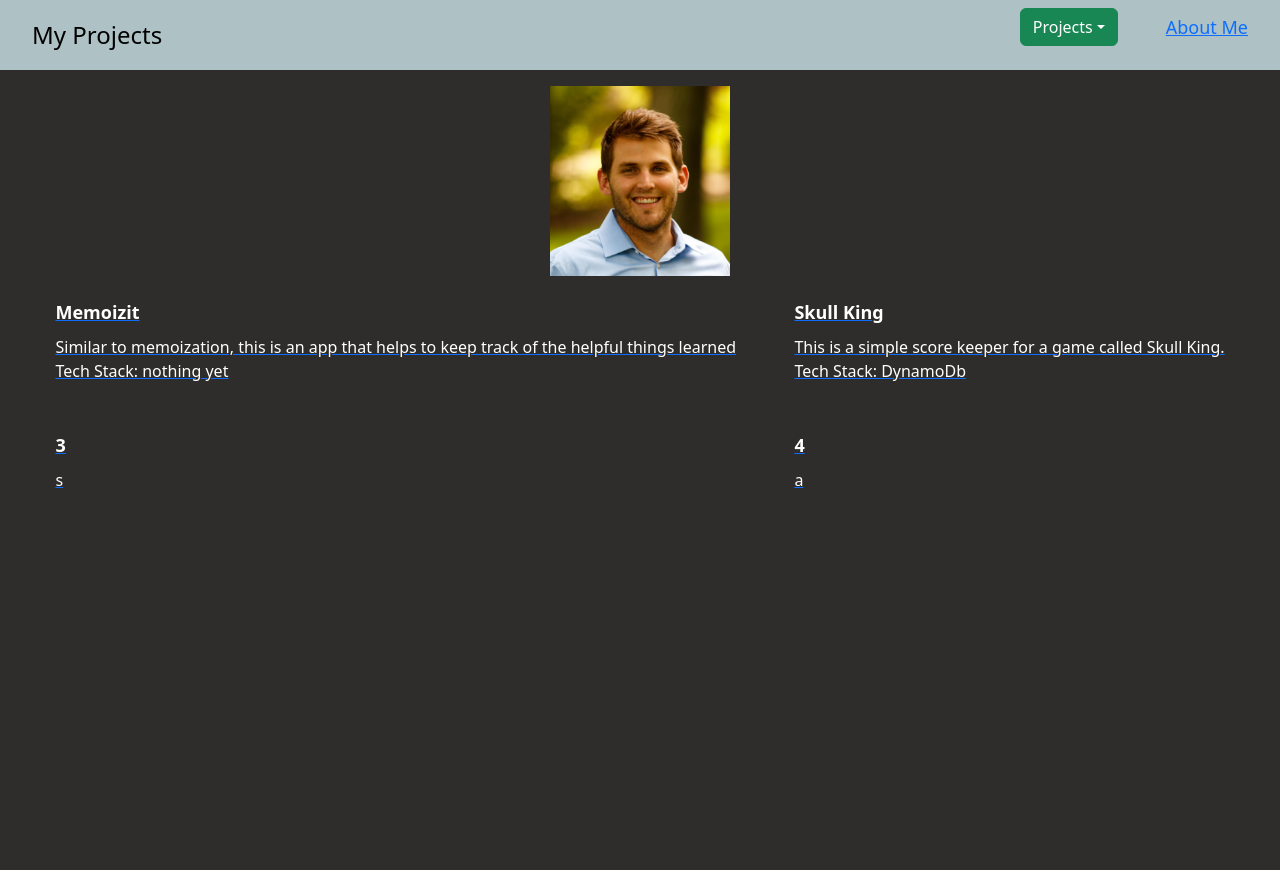
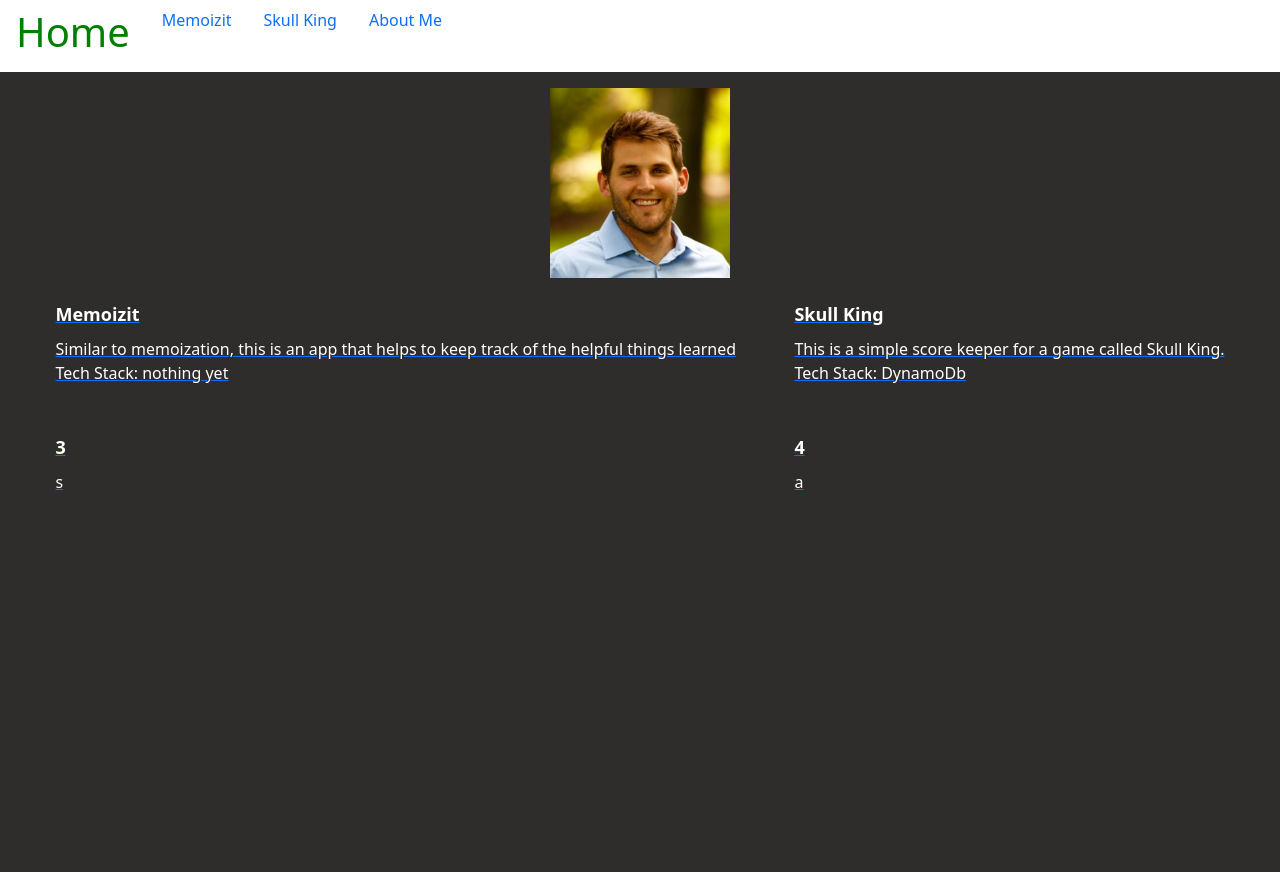
Before and after one commit to widnat/NateWidmer, a Next.js app: page / in a window 1280 px wide. Built offline with nearby package versions, Linux system fonts and the light colour scheme.

Commit message:
Using bootstrap now

```diff
--- a/components/MenuDropdown.tsx
+++ /dev/null
@@ -1,17 +0,0 @@
-import Dropdown from 'react-bootstrap/Dropdown';
-
-export default function MenuDropdown() {
-  return (
-    <Dropdown>
-      <Dropdown.Toggle variant="success" id="dropdown-basic">
-        Projects
-      </Dropdown.Toggle>
-
-      <Dropdown.Menu>
-        <Dropdown.Item href="#/action-1">Memoizit</Dropdown.Item>
-        <Dropdown.Item href="#/action-2">Skull King</Dropdown.Item>
-        <Dropdown.Item href="#/action-3">Something else</Dropdown.Item>
-      </Dropdown.Menu>
-    </Dropdown>
-  );
-}
--- a/components/NavBar.tsx
+++ b/components/NavBar.tsx
@@ -1,21 +1,35 @@
 import React from "react";
-import Link from "next/link";
-import MenuDropdown from "./MenuDropdown";
+import Nav from 'react-bootstrap/Nav';
+import { useRouter } from 'next/router';
+
 
 export default function NavBar() {
+    const router = useRouter()
+
+    function navigate(event:string) {
+        // if (event === /)
+        // router.push(route);
+    }
 
     return (
-        <nav className="flex">
-            <div className="title">
-            My Projects
-            </div>
-
-            <ul className="flex">
-                <MenuDropdown/>
-                <li>
-                    <Link href="/#about">About Me</Link>
-                </li>
-            </ul>
-        </nav>
+        <Nav
+          activeKey="/home"
+          onSelect={(selectedKey) => navigate(selectedKey!)}
+          >
+          <Nav.Item>
+            <Nav.Link href="/home">
+                <h1 className="green">Home</h1>
+            </Nav.Link>
+          </Nav.Item>
+          <Nav.Item>
+            <Nav.Link href="/home">Memoizit</Nav.Link>
+          </Nav.Item>
+          <Nav.Item>
+            <Nav.Link href="/home">Skull King</Nav.Link>
+          </Nav.Item>
+          <Nav.Item>
+            <Nav.Link href="/home">About Me</Nav.Link>
+          </Nav.Item>
+        </Nav>
     )
 }
--- a/styles/globals.css
+++ b/styles/globals.css
@@ -44,33 +44,8 @@ body {
   font-family: 'Monospace';
 }
 
-nav {
-  justify-content: space-between;
-  color: var(--text-color);
-  padding: .5rem 2rem;
-  font-weight: 500;
-  background-color: var(--nav-bg);
+
+.green {
+  color: green;
+  text-decoration-color: red;
 }
-nav .title {
-  font-size: x-large;
-}
-nav ul li {
-  list-style-type: none;
-  margin-left: 3rem;
-  font-size: large;
-}
-
-a {
-  color: inherit;
-  text-decoration: none;
-  cursor: pointer;
-}
-
-.flex {
-  display: flex;
-  flex-direction: row;
-  align-items: center;
-}
-.flex-full {
-  flex: 1;
-}
```
